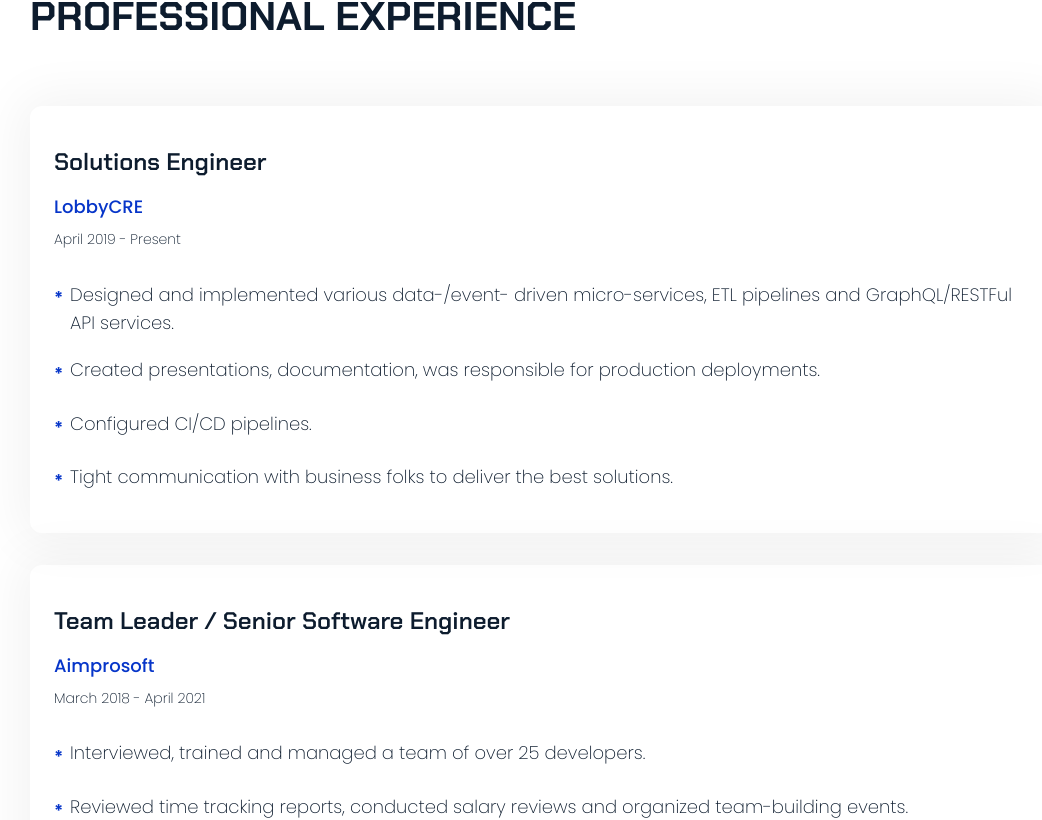
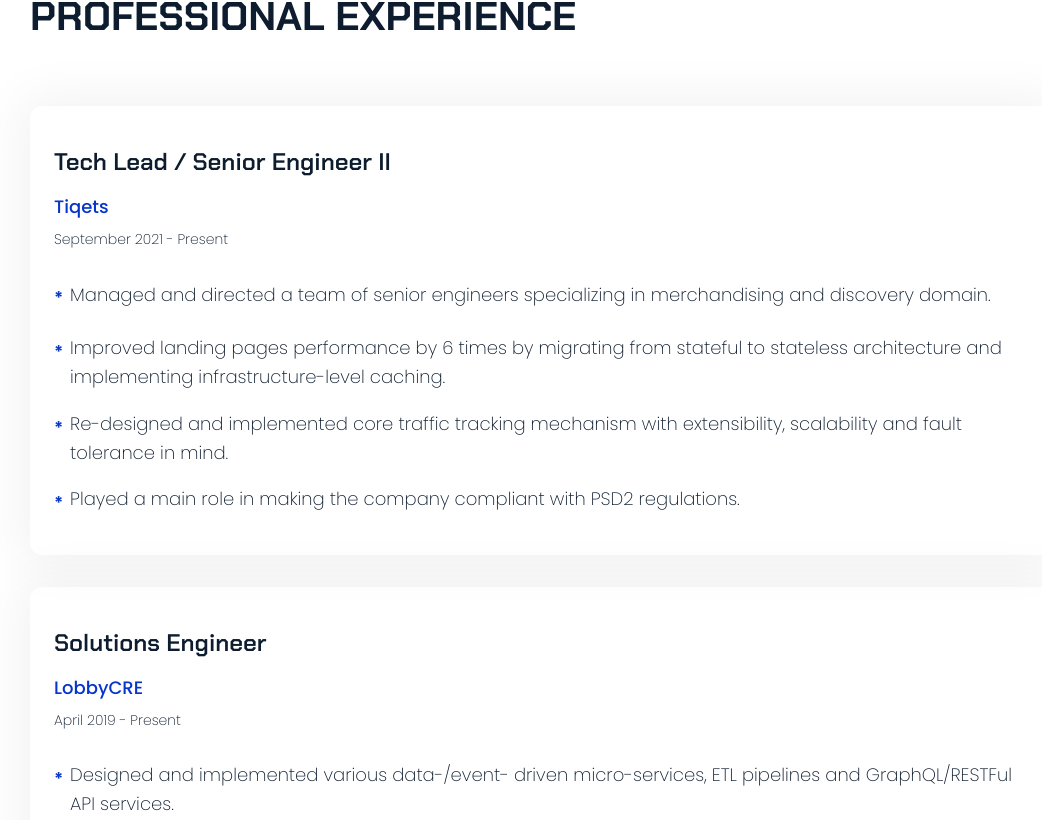
Before and after one commit to schermannj/com-sheruda-vladyslav, a React (Create React App) app: page / in a window 1280 px wide. Shown: the part 4064-4884 px from the top of the page, without its empty margins (80-1122 px from the left). Built offline with nearby package versions, Linux system fonts and the light colour scheme; no server answers.

Commit message:
Update experience

```diff
--- a/src/Containers/Experience/Experience.js
+++ b/src/Containers/Experience/Experience.js
@@ -6,6 +6,17 @@
     <div id={'experience'} className={'experience-container padded-content'}>
       <h2 className={'title'}>PROFESSIONAL EXPERIENCE</h2>
       <div className={'content'}>
+        <ProfessionalExperience
+          position={'Tech Lead / Senior Engineer II'}
+          company={'Tiqets'}
+          time={'September 2021 - Present'}
+          responsibilities={[
+            'Managed and directed a team of senior engineers specializing in merchandising and discovery domain.',
+            'Improved landing pages performance by 6 times by migrating from stateful to stateless architecture and implementing infrastructure-level caching.',
+            'Re-designed and implemented core traffic tracking mechanism with extensibility, scalability and fault tolerance in mind.',
+            'Played a main role in making the company compliant with PSD2 regulations.'
+          ]}
+        />
         <ProfessionalExperience
           position={'Solutions Engineer'}
           company={'LobbyCRE'}
```
